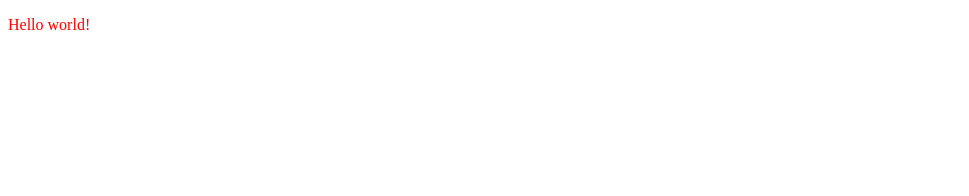
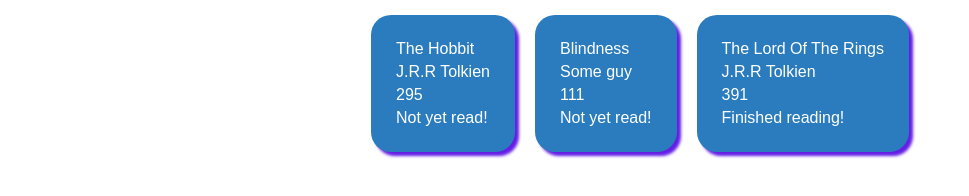
Before and after one commit to meowsec1/library-prototypes-app, a plain HTML site: page index.html in a window 1280 px wide. Shown: the whole page, without its empty margins (0-969 px from the left). Drawn offline with Linux system fonts and the light colour scheme.

Commit message:
books displayed on dom

```diff
--- a/index.html
+++ b/index.html
@@ -7,7 +7,8 @@
 
 </head>
 <body>
-    <p>Hello world!</p>
+    <div class="book-container"></div>
+    <!-- <button>Add Book</button> -->
     <script src="script.js"></script>
 </body>
 </html>
--- a/script.js
+++ b/script.js
@@ -16,10 +16,48 @@ Book.prototype.info = function() {
 function addBookToLibrary(title, author, pages, read=false) {
   // take params, create a book then store it in the array
     const book = new Book(title, author, pages, read);
-    myLibrary.push(book)
+    myLibrary.push(book);
 }
 
-addBookToLibrary("The Hobbit", "J.R.R Tolkien", 295, false)
-addBookToLibrary("Blindness", "Some guy", 111, false)
-addBookToLibrary("The Lord Of The Rings", "J.R.R Tolkien", 391, true)
-console.log(myLibrary)
+function displayBooks(books) {
+    const bookContainer = document.querySelector(".book-container");
+
+    for (const book of books) {
+        const bookCard = document.createElement("div");
+        bookCard.classList.add("book-card");
+
+        const bookTitle = document.createElement("p");
+        bookTitle.innerHTML = book.title;
+
+        const bookAuthor = document.createElement("p");
+        bookAuthor.innerHTML = book.author;
+
+        const bookPages = document.createElement("p");
+        bookPages.innerHTML = book.pages;
+
+        const bookRead = document.createElement("p");
+        if (book.read) {
+            bookRead.innerHTML = 'Finished reading!';
+        }
+        else {
+            bookRead.innerHTML = 'Not yet read!';
+        }
+
+        bookCard.appendChild(bookTitle);
+        bookCard.appendChild(bookAuthor);
+        bookCard.appendChild(bookPages);
+        bookCard.appendChild(bookRead);
+
+        bookContainer.appendChild(bookCard);
+    }
+
+
+}
+
+addBookToLibrary("The Hobbit", "J.R.R Tolkien", 295, false);
+addBookToLibrary("Blindness", "Some guy", 111, false);
+addBookToLibrary("The Lord Of The Rings", "J.R.R Tolkien", 391, true);
+
+console.log(myLibrary);
+
+displayBooks(myLibrary);
--- a/style.css
+++ b/style.css
@@ -1,3 +1,32 @@
+* {
+    margin: 5px;
+    padding: 0;
+    color: white;
+}
+
+
+.book-container {
+    display: flex;
+    gap: 10px;
+    justify-content: center;
+    flex-wrap: wrap;
+}
+
+.book-card {
+    background-color: rgb(43, 124, 190);
+    padding: 20px;
+    border-radius: 20px;
+    box-shadow: 4px 4px 3px rgb(100, 30, 230);
+}
+
 p {
-    color: red;
+    font-family: sans-serif;
+    color: white;
 }
+
+button {
+    border: none;
+    background-color: green;
+    padding: 10px;
+    border-radius: 20px;
+}
```
